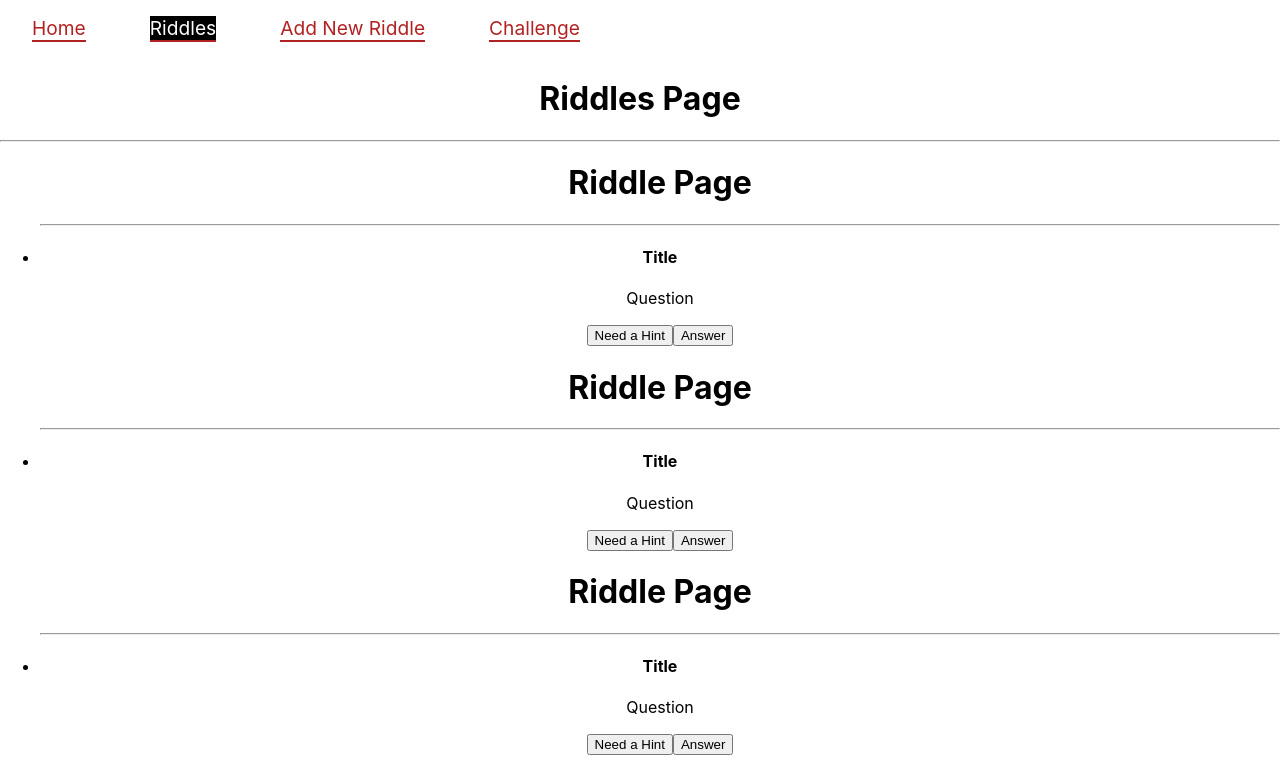
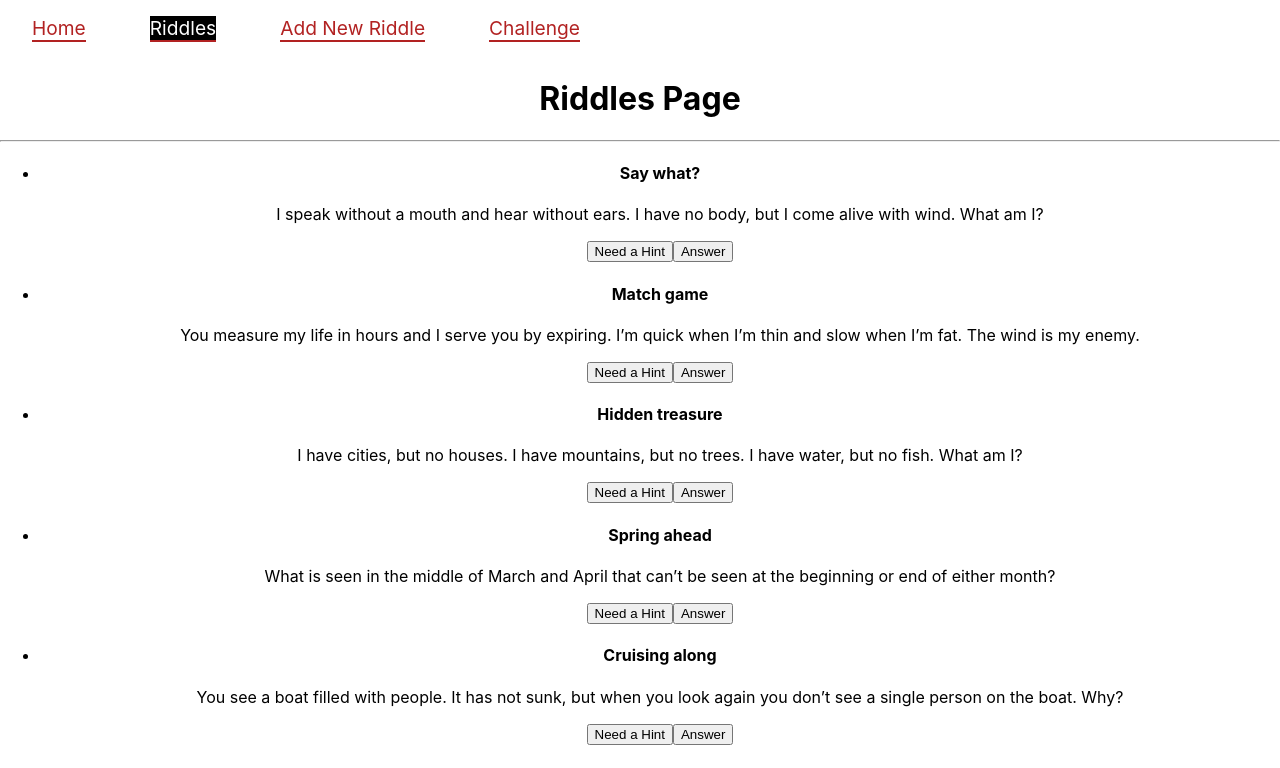
Before and after one commit to mterrano1/riddle-app, a React (Create React App) app: page /riddles in a window 1280 px wide. Shown: the top 768 px of the page. Built offline with nearby package versions, Linux system fonts and the light colour scheme; data requests are answered from the project's data file.

Commit message:
destructured props and made riddle dynamic based on fetch

```diff
--- a/src/Riddle.js
+++ b/src/Riddle.js
@@ -1,17 +1,16 @@
 import React from 'react';
 
-function Riddle() {
+function Riddle({ riddle }) {
+    const {id, title, question, hint, answer} = riddle;
+
+
     return (
-        <div>
-            <h1>Riddle Page</h1>
-            <hr/>
-            <li>
-                <h4>Title</h4>
-                <p>Question</p>
+            <li id={id}>
+                <h4>{title}</h4>
+                <p>{question}</p>
                 <button>Need a Hint</button>
                 <button>Answer</button>
             </li>
-        </div>
     );
 }
 
```
